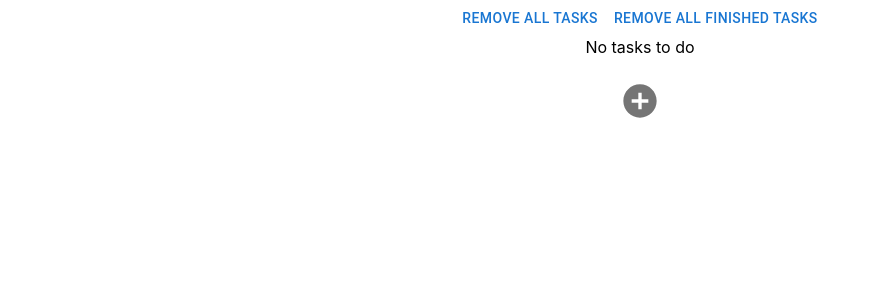
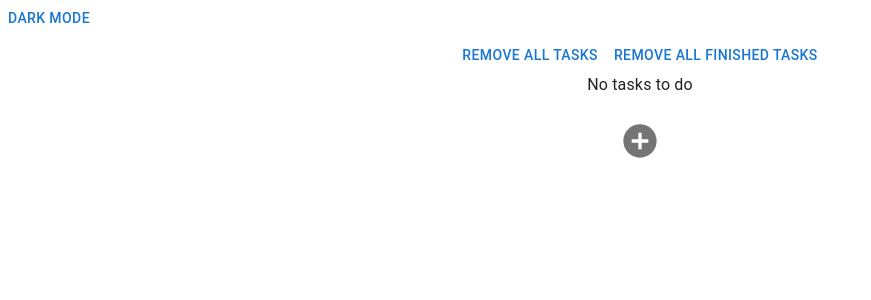
Before and after one commit to Sadurko/to-do-list, a React (Create React App) app: page / in a window 1280 px wide. Shown: the top 300 px of the page, without its empty margins (0-871 px from the left). Built offline with nearby package versions, Linux system fonts and the light colour scheme.

Commit message:
Added dark mode

```diff
--- a/package.json
+++ b/package.json
@@ -40,5 +40,11 @@
       "last 1 firefox version",
       "last 1 safari version"
     ]
+  },
+  "devDependencies": {
+    "@typescript-eslint/eslint-plugin": "^6.7.2",
+    "@typescript-eslint/parser": "^6.7.2",
+    "eslint": "^8.49.0",
+    "eslint-plugin-react": "^7.33.2"
   }
 }
--- a/src/App.tsx
+++ b/src/App.tsx
@@ -1,5 +1,7 @@
+import { Button, CssBaseline, ThemeProvider, createTheme } from '@mui/material';
 import './App.css';
-import ItemList from './components/ItemList';
+import TaskList from './components/TaskList';
+import React, { useMemo, useState } from 'react';
 
 interface ITask {
   task: string;
@@ -10,6 +12,26 @@ interface ITask {
 const App = () => {
 
   let list: ITask[];
+
+  const [mode, setMode] = useState< 'light' | 'dark'>('light');
+
+  const colorMode = useMemo(
+    () => ({
+      toggleMode: () => {
+        setMode((prevMode) => (prevMode === 'light' ? 'dark' : 'light'));
+      },
+    }),
+    []
+  )
+
+  const theme = useMemo(
+    () => createTheme({
+      palette: {
+        mode
+      }
+    }),
+    [mode]
+  )
 
 
   /*
@@ -31,9 +53,17 @@ const App = () => {
 
 
   return (
-    <div className="App">
-      <ItemList array={list}/>
-    </div>
+    <ThemeProvider theme={theme}>
+      <CssBaseline/>
+
+      <Button onClick={() => colorMode.toggleMode()}>
+        Dark mode
+      </Button>
+
+      <div className="App">
+        <TaskList array={list}/>
+      </div>
+    </ThemeProvider>
   );
 }
 
--- a/src/components/DeleteAll.tsx
+++ b/src/components/DeleteAll.tsx
@@ -1,5 +1,5 @@
 import { Button, Dialog, DialogActions, DialogContent, DialogContentText, DialogTitle } from "@mui/material";
-import { FC, PropsWithChildren, useState } from "react";
+import React, { FC, PropsWithChildren, useState } from "react";
 
 type Props = PropsWithChildren<{
     onConfirmation: () => void;
--- a/src/components/DeleteTask.tsx
+++ b/src/components/DeleteTask.tsx
@@ -1,5 +1,5 @@
 import { IconButton } from '@mui/material';
-import { FC } from 'react';
+import React, { FC } from 'react';
 import DeleteOutlinedIcon from '@mui/icons-material/DeleteOutline';
 
 
--- a/src/components/Task.tsx
+++ b/src/components/Task.tsx
@@ -1,6 +1,6 @@
 import { ComponentsProps, FormControlLabel, styled } from "@mui/material";
 import CheckBox from "@mui/material/Checkbox";
-import { FC } from "react";
+import React, { FC } from "react";
 
 interface Props {
     task: string;
--- a/src/components/ItemList.tsx
+++ b/src/components/TaskList.tsx
@@ -1,4 +1,4 @@
-import { FC, useRef, useState } from 'react';
+import React, { FC, useRef, useState } from 'react';
 import { Grid, Button, Dialog, DialogTitle, DialogContent, DialogContentText, TextField, DialogActions, Paper, styled, IconButton } from '@mui/material';
 import DeleteTask from './DeleteTask';
 import DeleteAll from './DeleteAll';
@@ -24,6 +24,8 @@ type Props = {
 const ItemList: FC<Props> = ({ array }) => {
 
     const [tasks, setTasks] = useState(array);
+    // useState for dialog window
+    const [open, setOpen] = useState(false);
 
 
     const saveTasks = (taskArray: Array<ITask>) => {
@@ -33,7 +35,7 @@ const ItemList: FC<Props> = ({ array }) => {
     }
 
     const toggleTask = (index: number) => {
-        let editTasks = [...tasks];
+        const editTasks = [...tasks];
 
         editTasks[index].done = !editTasks[index].done;
         saveTasks(editTasks);
@@ -43,7 +45,7 @@ const ItemList: FC<Props> = ({ array }) => {
     const removeTask = (index: number) => {
         console.log(`Removing task "${tasks[index].task}" from index: ${index}`)
 
-        let editTasks = [...tasks];
+        const editTasks = [...tasks];
 
         editTasks.splice(index, 1);
         saveTasks(editTasks);
@@ -60,7 +62,7 @@ const ItemList: FC<Props> = ({ array }) => {
     const removeAllFinishedTasks = () => {
         console.log(`Removing all finished tasks`);
 
-        let filteredTasks = tasks.filter((value) => value.done !== true);
+        const filteredTasks = tasks.filter((value) => value.done !== true);
 
         saveTasks(filteredTasks);
     }
@@ -69,14 +71,10 @@ const ItemList: FC<Props> = ({ array }) => {
     const addTask = (taskLabel: string) => {
         console.log(`Adding task: ${taskLabel}`);
 
-        let editTasks = [...tasks, { task: taskLabel, done: false }];
+        const editTasks = [...tasks, { task: taskLabel, done: false }];
 
         saveTasks(editTasks);
     }
-
-
-    // useState for dialog window
-    const [open, setOpen] = useState(false);
 
 
     // handle opening of dialog window
```
Also changed, not shown: .eslintrc.js (added), 1 other file (tests, documents, lock files or other folders).
